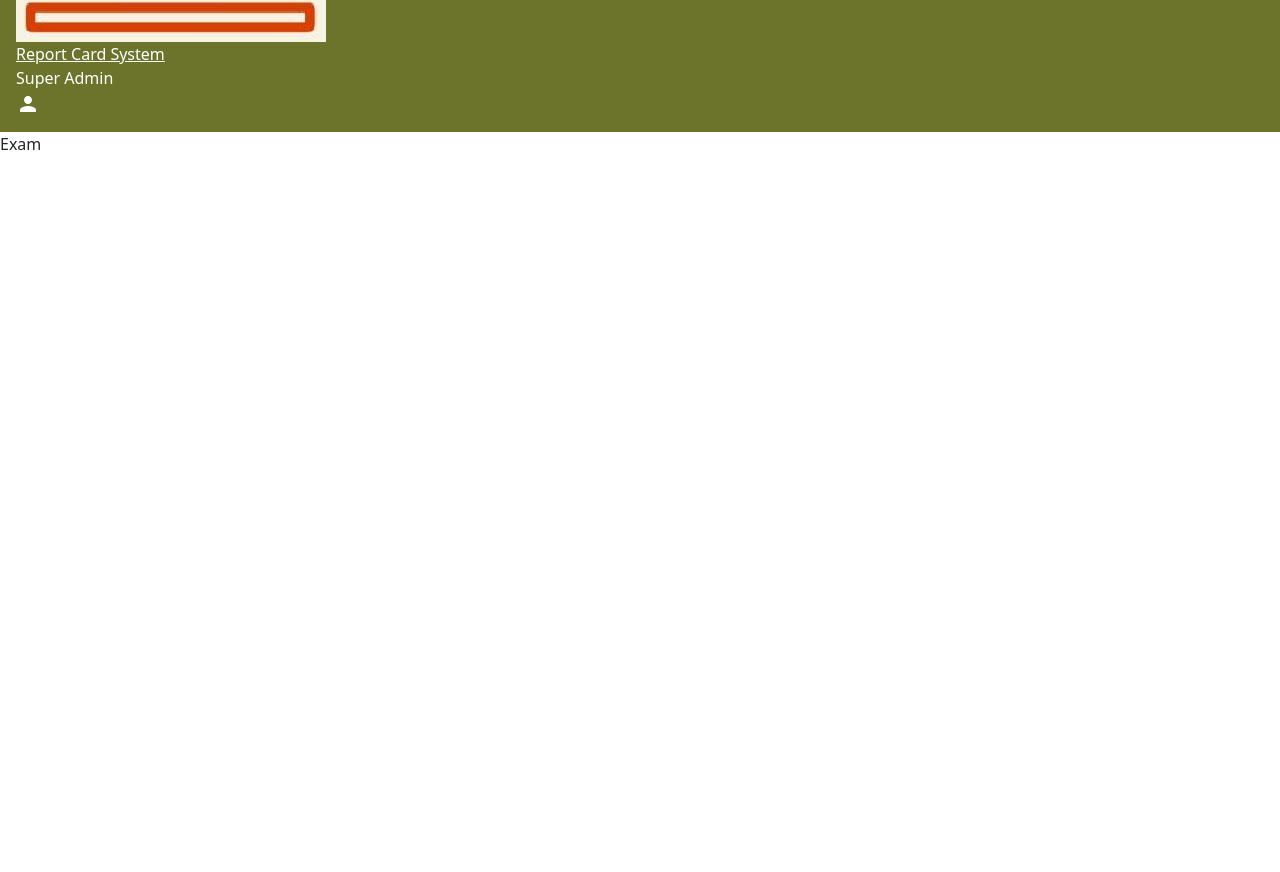
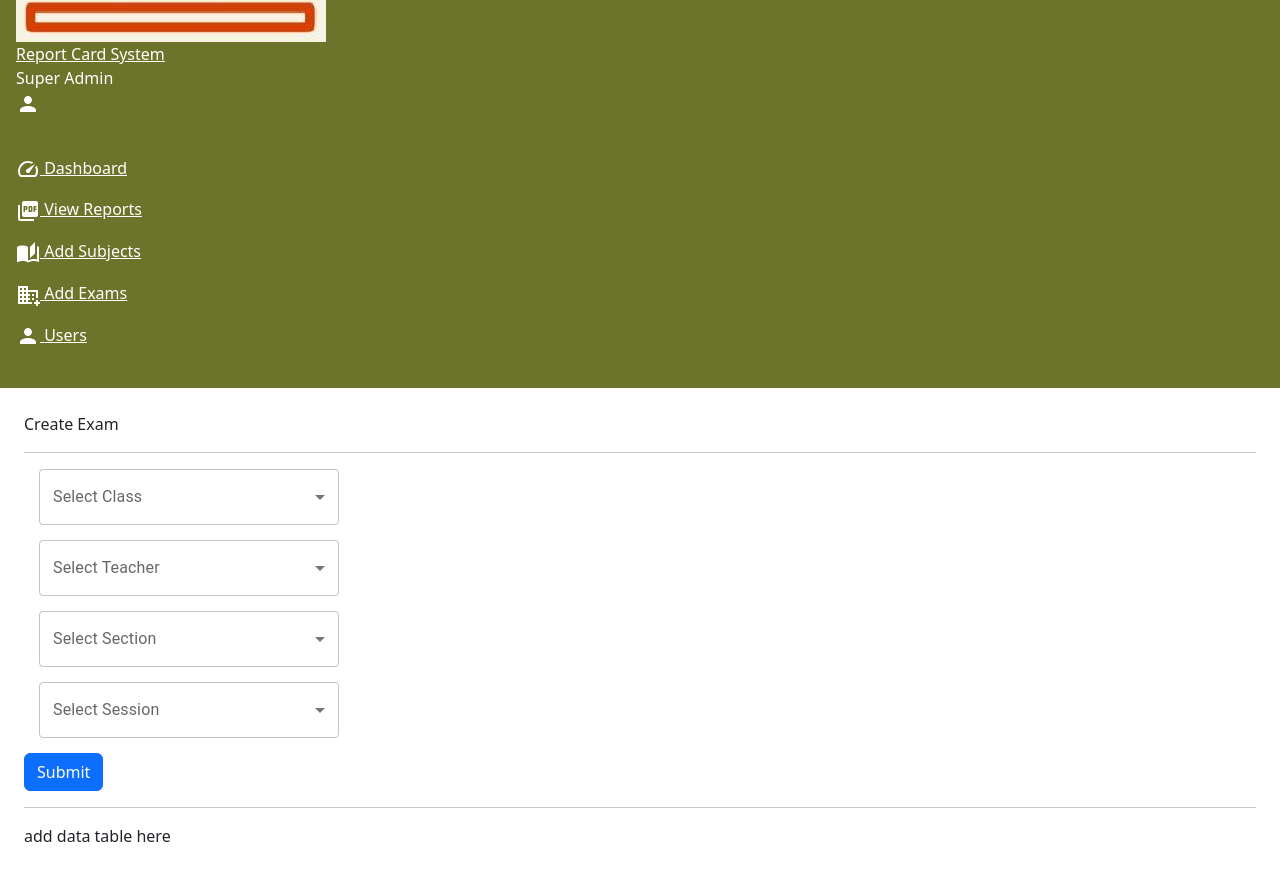
Before and after one commit to theprashantsherkar/AVK-Report, a React (Vite) app in the folder frontend/: page /exam in a window 1280 px wide. Shown: the part 288-1160 px from the top of the page. Before the commit the page ends 800 px from the top, so only its background shows below. Built offline with nearby package versions, Linux system fonts and the light colour scheme.

Commit message:
minor changes

```diff
--- a/frontend/src/components/Sidebar.jsx
+++ b/frontend/src/components/Sidebar.jsx
@@ -21,7 +21,7 @@ function Sidebar() {
                   <li className='p-2 flex items-center gap-2 hover:bg-gray-500'>
                       <NavLink to={'/addsubjects'} className={`text-white no-underline`}><AutoStoriesIcon style={{ color: 'white' }} />{"  "}Add Subjects</NavLink></li>
                   <li className='p-2 flex items-center gap-2 hover:bg-gray-500'>
-                      <NavLink to={'/exams'} className={`text-white no-underline`}><DomainAddIcon style={{ color: 'white' }} />{"  "}Add Exams</NavLink>
+                      <NavLink to={'/exam'} className={`text-white no-underline`}><DomainAddIcon style={{ color: 'white' }} />{"  "}Add Exams</NavLink>
                   </li>
                   <li className='p-2 flex items-center gap-2 hover:bg-gray-500'>
                       <NavLink to={'/users'} className={`text-white no-underline`}><PersonIcon style={{ color: 'white' }} />{"  "}Users</NavLink>
--- a/frontend/src/pages/Exam.jsx
+++ b/frontend/src/pages/Exam.jsx
@@ -1,8 +1,109 @@
-import React from 'react'
+import React, { useState } from 'react'
+import Sidebar from '../components/Sidebar'
+import { Box, FormControl, InputLabel, MenuItem, Select } from '@mui/material';
 
 function Exam() {
+    const [Class, setClass] = useState('')
+    const [teacher, setTeacher] = useState('')
+    const [session, setSession] = useState('');
+    const [section, setSection] = useState('');
+
+    const submitHandler = () => {
+        window.alert('submit button clicked');
+    }
+
   return (
-    <div>Exam</div>
+      <>
+          <div className='flex items-start'>
+              <div className='w-1/6'><Sidebar /></div>
+              <div className='w-5/6 p-4'>
+                  <div className='text-3xl font-semibold'>
+                      Create Exam
+                  </div>
+                  <hr />
+                  <div className='flex items-center justify-center'>
+                      <div className=''>
+                          <Box sx={{ width: '300px', margin:'15px' }}>
+                              <FormControl fullWidth>
+                                  <InputLabel id="demo-simple-select-label">Select Class</InputLabel>
+                                  <Select
+                                      labelId="demo-simple-select-label"
+                                      id="demo-simple-select"
+                                      value={Class}
+                                      label="Select class"
+                                      onChange={(e)=>setClass(e.target.value)}
+                                  >
+                                      <MenuItem value={10}>Ten</MenuItem>
+                                      <MenuItem value={20}>Twenty</MenuItem>
+                                      <MenuItem value={30}>Thirty</MenuItem>
+                                  </Select>
+                              </FormControl>
+                          </Box>
+
+                          <Box sx={{ width: "300px", margin: '15px' }}>
+                              <FormControl fullWidth>
+                                  <InputLabel id="demo-simple-select-label">Select Teacher</InputLabel>
+
+                                  <Select
+                                      labelId="demo-simple-select-label"
+                                      id="demo-simple-select"
+                                      value={teacher}
+                                      label="Select teacher"
+                                      onChange={(e)=>setTeacher(e.target.value)}
+                                  >
+                                      <MenuItem value={10}>Ten</MenuItem>
+                                      <MenuItem value={20}>Twenty</MenuItem>
+                                      <MenuItem value={30}>Thirty</MenuItem>
+                                  </Select>
+                              </FormControl>
+                          </Box>
+                      </div>
+                      <div>
+                          <Box sx={{ width: '300px', margin: '15px' }}>
+                              <FormControl fullWidth>
+                                  <InputLabel id="demo-simple-select-label">Select Section</InputLabel>
+
+                                  <Select
+                                      labelId="demo-simple-select-label"
+                                      id="demo-simple-select"
+                                      value={section}
+                                      label="Select section"
+                                      onChange={(e)=>setSection(e.target.value)}
+                                  >
+                                      <MenuItem value={10}>Ten</MenuItem>
+                                      <MenuItem value={20}>Twenty</MenuItem>
+                                      <MenuItem value={30}>Thirty</MenuItem>
+                                  </Select>
+                              </FormControl>
+                          </Box>
+
+                          <Box sx={{ width: "300px", margin: '15px' }}>
+                              <FormControl fullWidth>
+                                  <InputLabel id="demo-simple-select-label">Select Session</InputLabel>
+
+                                  <Select
+                                      labelId="demo-simple-select-label"
+                                      id="demo-simple-select"
+                                      value={session}
+                                      label="Select session"
+                                      onChange={(e)=>setSession(e.target.value)}
+                                  >
+                                      <MenuItem value={10}>Ten</MenuItem>
+                                      <MenuItem value={20}>Twenty</MenuItem>
+                                      <MenuItem value={30}>Thirty</MenuItem>
+                                  </Select>
+                              </FormControl>
+                          </Box>
+                      </div>
+                      <button className='btn btn-primary' onClick={submitHandler}>Submit</button>
+                  </div>
+                  <hr />
+                  <div>
+                      add data table here
+                  </div>
+              </div>
+      </div>
+      </>
   )
 }
 
--- a/frontend/src/pages/Subject.jsx
+++ b/frontend/src/pages/Subject.jsx
@@ -17,7 +17,7 @@ function Subject() {
                     <div className='w-1/6'>
                         <Sidebar />
                     </div>
-                    <div className='w-4/5 p-4'>
+                    <div className='w-5/6 p-4'>
                         <div className='text-3xl font-semibold '>
                             Add Subjects
                         </div>
```
